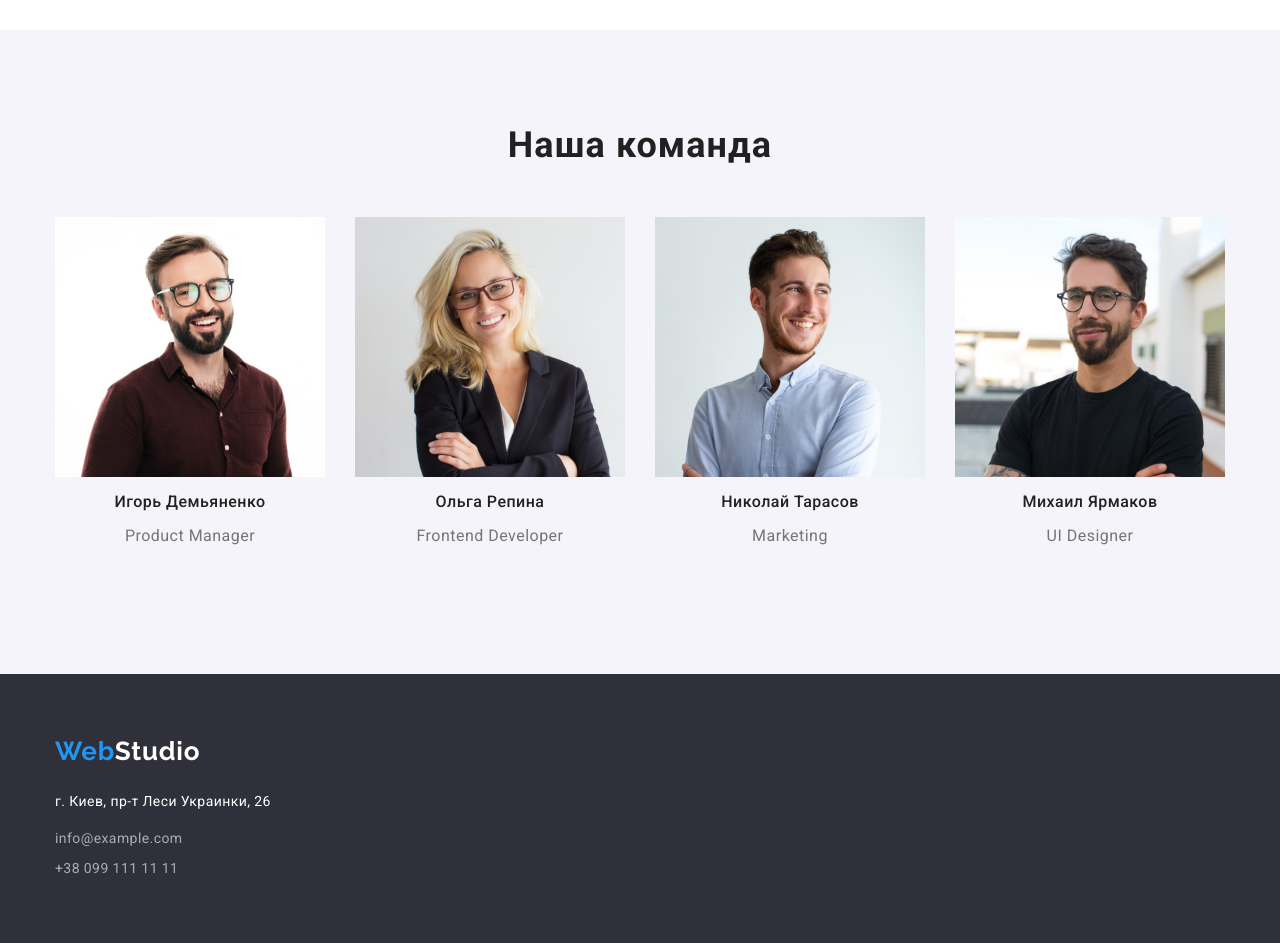
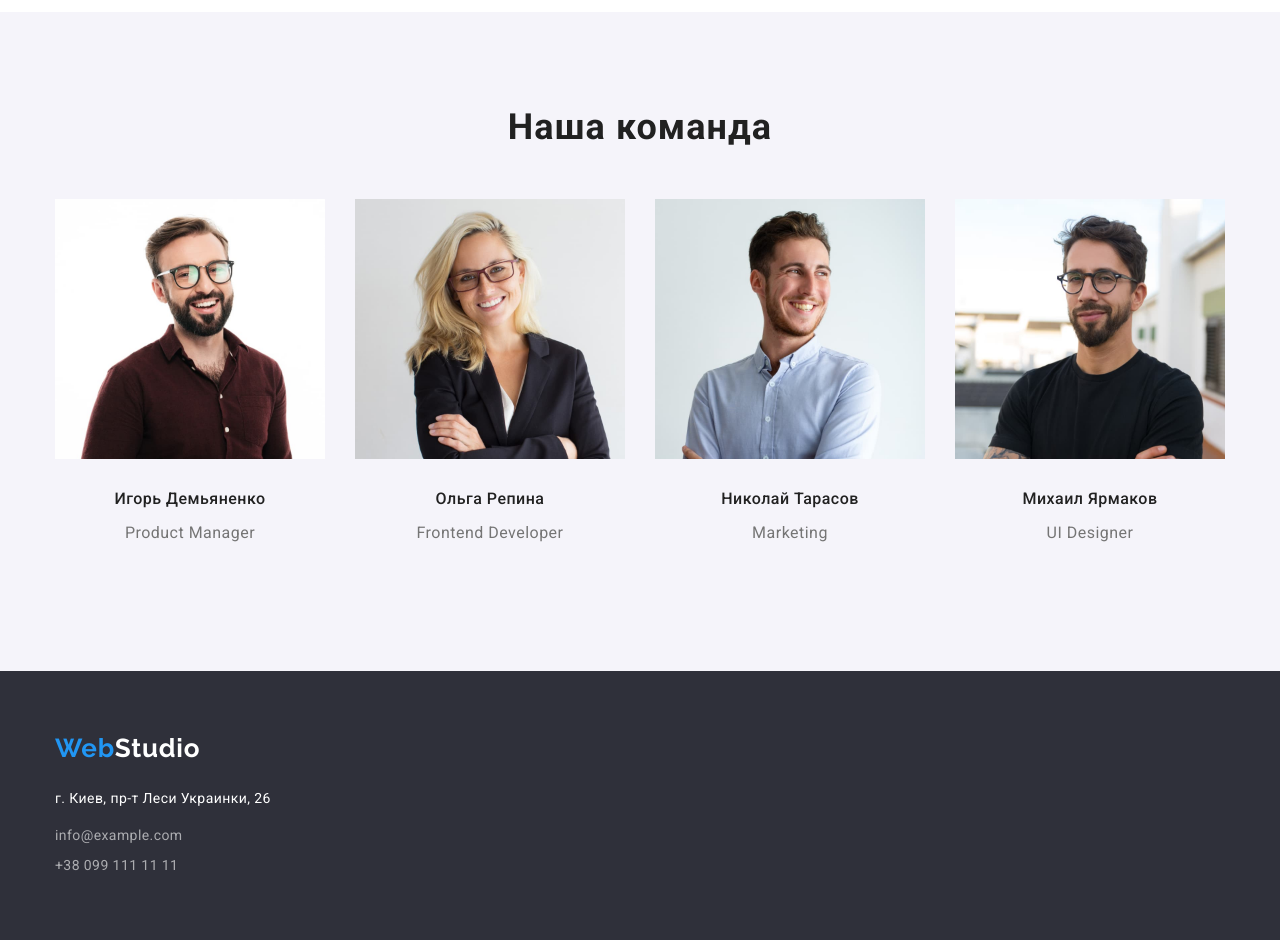
Before and after one commit to atayanvr/goit-markup-hw-03, a plain HTML site: page index.html in a window 1280 px wide. Shown: the part 1440-2383 px from the top of the page. Drawn offline with nearby package versions, Linux system fonts and the light colour scheme.

Commit message:
сделаны исправления

```diff
--- a/css/styles.css
+++ b/css/styles.css
@@ -202,6 +202,8 @@ cursor: pointer;
 font-size: 14px;
 line-height: 1.71;
 letter-spacing: 0.03em;
+margin: 0;
+margin-top: 10px;
 }
 
 .section-title{
@@ -272,7 +274,7 @@ letter-spacing: 0.03em;
 }
 
 .team-title{
-    padding-bottom: 50px;
+    margin-bottom: 50px;
 }
 
 .team{
@@ -281,8 +283,9 @@ letter-spacing: 0.03em;
 }
 
 .team-descr{
+    margin: 0;
     margin-top: 10px;
-    margin-bottom: 30px;
+
 }
 
 .team-item{
@@ -294,13 +297,14 @@ letter-spacing: 0.03em;
 }
 
 .team-wrap{
-    margin-top: 15px;
     text-align: center;
+    padding-top: 30px;
+    padding-bottom: 30px;
 }
 
 .team-name{
     margin: 0;
-    margin-top: 10px;
+
 }
 
 h1,h2,h3,h4,h5,h6{
@@ -359,7 +363,7 @@ line-height: 1.71px;
 letter-spacing: 0.03em;
 text-decoration: none;
 font-style: normal;
-padding-bottom: 9px;
+margin-bottom: 9px;
 }
 
 
```
Also changed, not shown: css/portfolio.css (+5 -2 lines), portfolio.html (+2 -2 lines).
